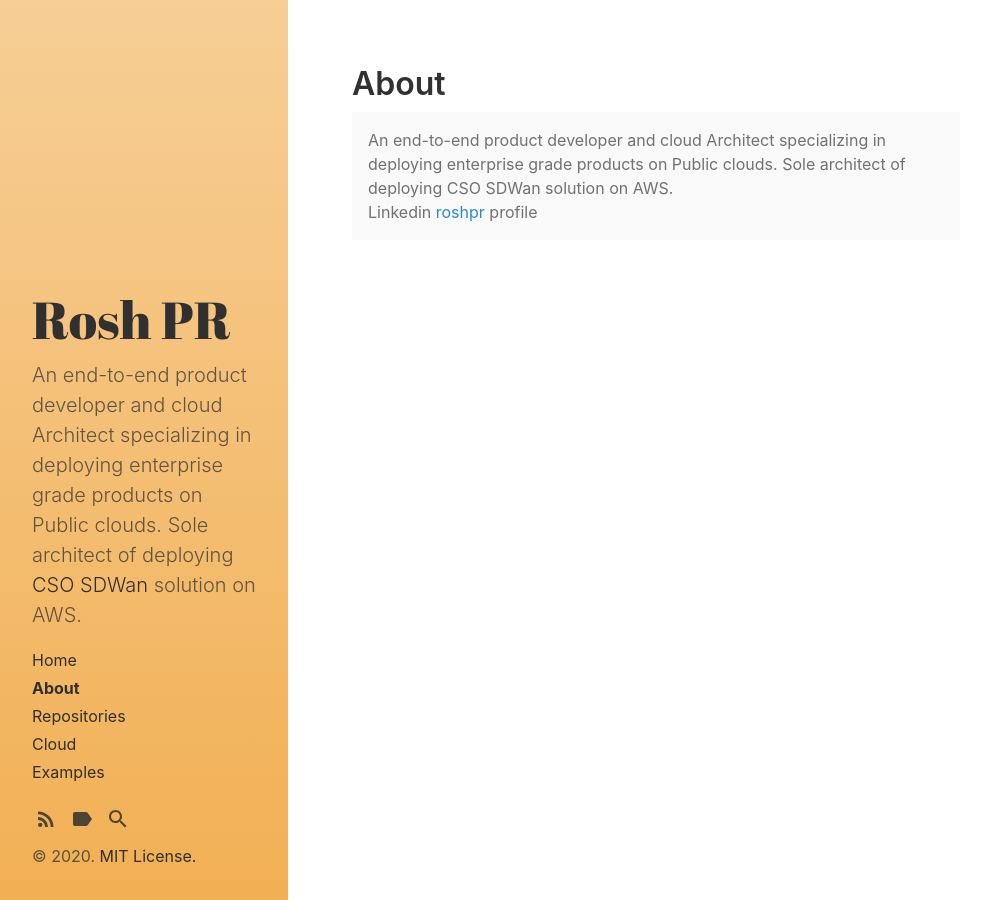
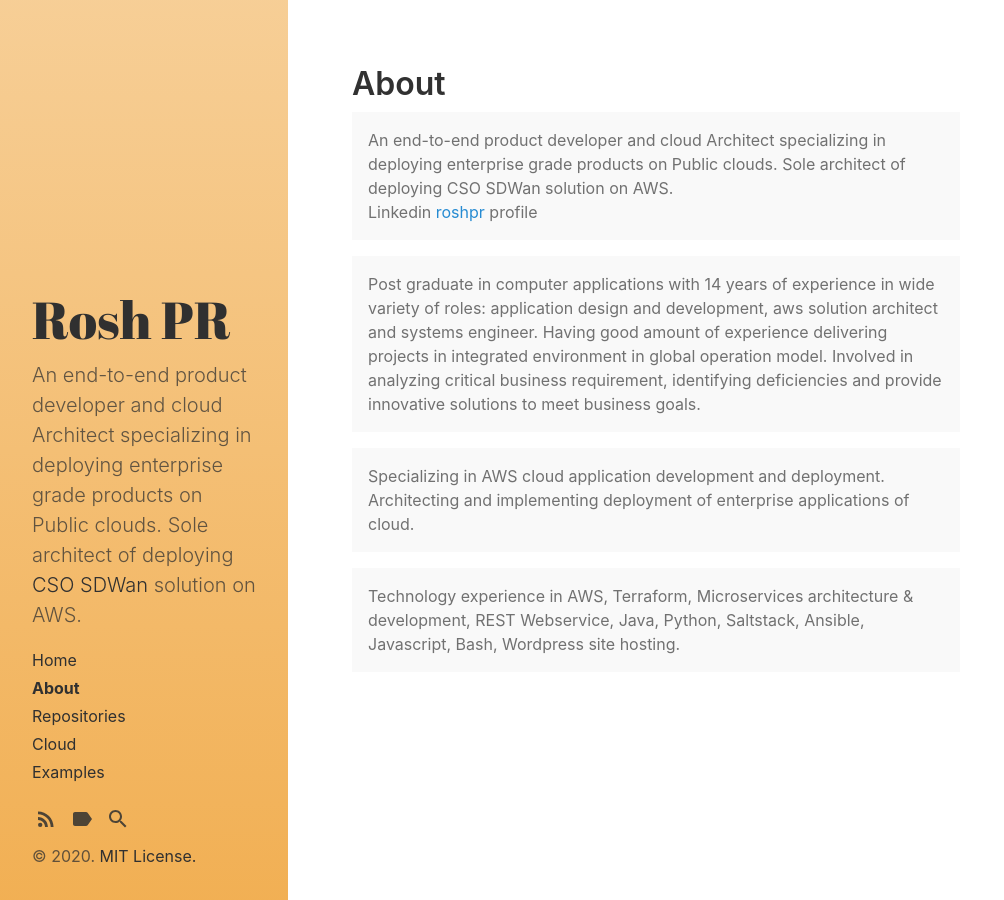
Before and after one commit to roshpr/roshpr.github.com, a Jekyll site: the page built from about.md, in a window 1280 px wide. Shown: the whole page, without its empty margins (0-1004 px from the left). Built offline with Jekyll 4.4.1, drawn with Linux system fonts in a browser that asks for light colours.

Commit message:
Change about

```diff
--- a/about.md
+++ b/about.md
@@ -9,3 +9,12 @@ An end-to-end product developer and cloud Architect specializing in deploying en
 <br>
 Linkedin<a href="https://www.linkedin.com/in/roshpr/" target="_blank"> roshpr </a> profile
 </p>
+<p class="message">
+Post graduate in computer applications with 14 years of experience in wide variety of roles: application design and development, aws solution architect and systems engineer. Having good amount of experience delivering projects in integrated environment in global operation model. Involved in analyzing critical business requirement, identifying deficiencies and provide innovative solutions to meet business goals.
+</p>
+<p class="message">
+Specializing in AWS cloud application development and deployment. Architecting and implementing deployment of enterprise applications of cloud.
+</p>
+<p class="message">
+Technology experience in AWS, Terraform, Microservices architecture & development, REST Webservice, Java, Python, Saltstack, Ansible, Javascript, Bash, Wordpress site hosting.
+</p>
```
